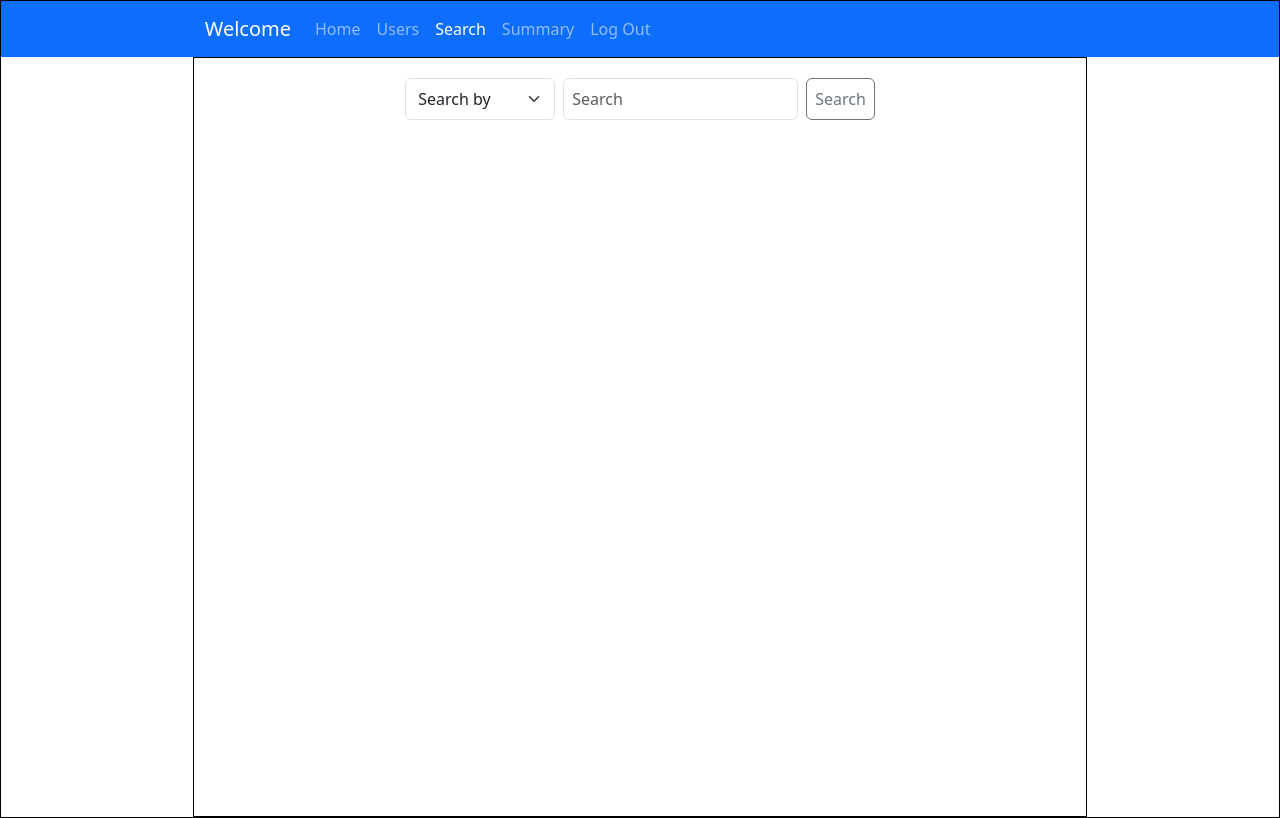
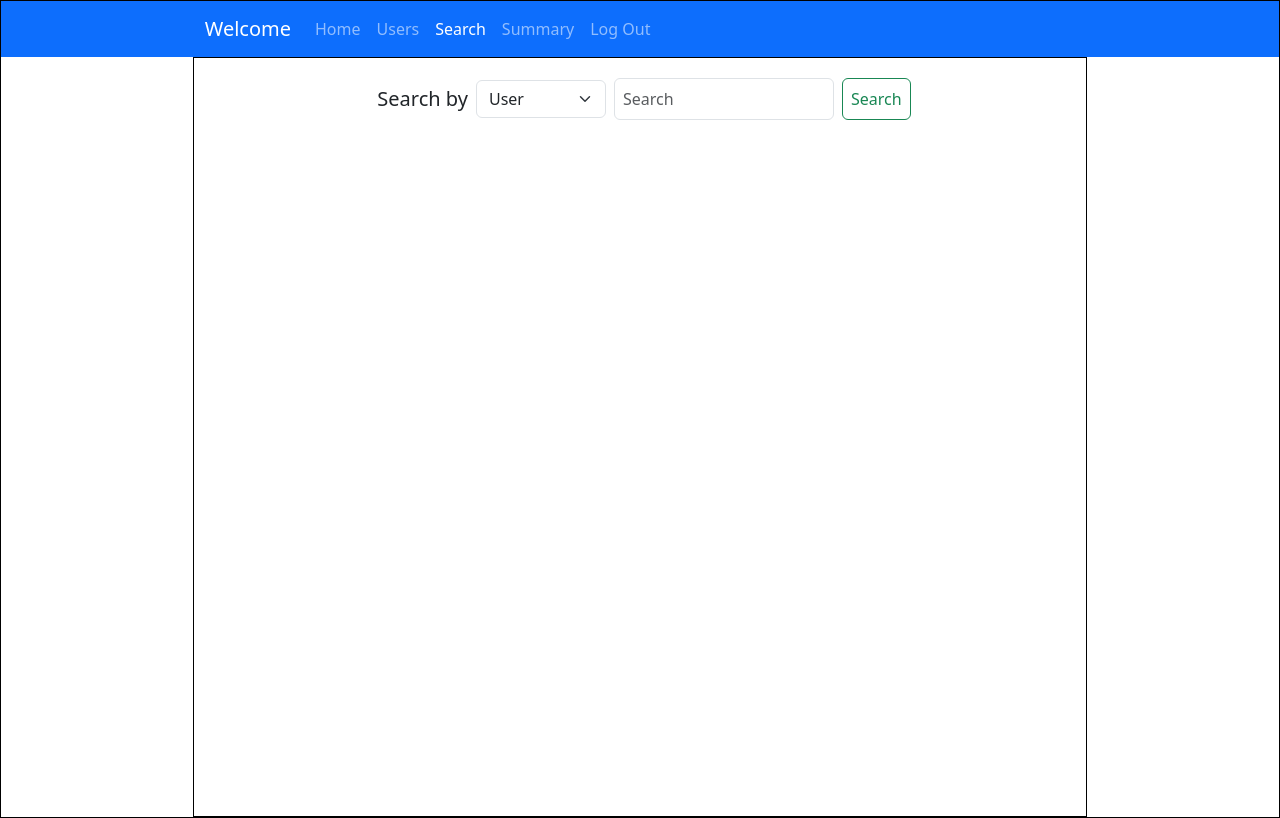
Before and after one commit to 23f2001579/VehicleParkingApp-v1, a Python web app: template templates/admin_search.html in a window 1280 px wide. Run offline with Jinja, Linux system fonts and the light colour scheme; the template is opened without the code that fills it, so the values that code supplies are empty.

Commit message:
Added Search by users feature

```diff
--- a/templates/admin_search.html
+++ b/templates/admin_search.html
@@ -31,17 +31,48 @@
             </div>
         </nav>
         <div id="canvas">
-            <div class="d-flex justify-content-evenly align-self-center flex-row mb-3" style="width: 85%; margin:auto">
-                <form class="d-flex" role="search" method="post">
-                    <select class="form-select" aria-label="search" style="width: 55%;">
-                        <option selected>Search by</option>
-                        <option value="1">User ID</option>
+            <div class="d-flex justify-content-center" style="width: 85%; margin:auto">
+                <form class="d-flex align-items-center justify-content-center flex-row mb-3"
+                role="search" method="post">
+                    <p class="h5 mb-1 mt-1 mx-2">Search by</p>
+                    <select class="form-select" name="type" aria-label="search" style="width: 130px;">
+                        <option selected value="1">User</option>
                         <option value="2">Parking Lot</option>
                     </select>
-                    <input class="form-control p-2 mx-2" type="search" placeholder="Search" name="keyword" aria-label="Search" />
-                    <button class="btn btn-outline-secondary p-2" type="submit">Search</button>
+                    <input class="form-control p-2 mx-2" type="search" placeholder="Search"
+                    name="keyword" aria-label="Search" style="width: 220px;"/>
+                    <button class="btn btn-outline-success p-2" type="submit">Search</button>
                 </form>
             </div>
+            {% if users %}
+            <div class="h4 pb-2 mt-4 mb-4 text-dark border-bottom border-dark" style="margin: auto; width: 85%;">
+            Search Results for "{{keyword}}" in Users
+            </div>
+            <table class="table table-striped table-borderless" style="margin: auto; width: 85%; border: 2px; margin-top: 20px;">
+                <thead>
+                    <tr>
+                        <th scope="col">ID</th>
+                        <th scope="col">Email</th>
+                        <th scope="col">Full Name</th>
+                        <th scope="col">Address</th>
+                        <th scope="col">Pincode</th>
+                    </tr>
+                </thead>
+                <tbody>
+                    {% for user in users %}
+                    <tr>
+                        <th scope="row"> <a href="/user_details/{{ user.id }}" style="text-decoration: none">{{ user.id }}</a></th>
+                        <td>{{ user.username }}</td>
+                        <td>{{ user.name }}</td>
+                        <td>{{ user.address }}</td>
+                        <td>{{ user.pincode }}</td>
+                    </tr>
+                    {% endfor %}
+                </tbody>
+            </table>
+            {% elif lots %}
+
+            {% endif %}
 
 
 
```
